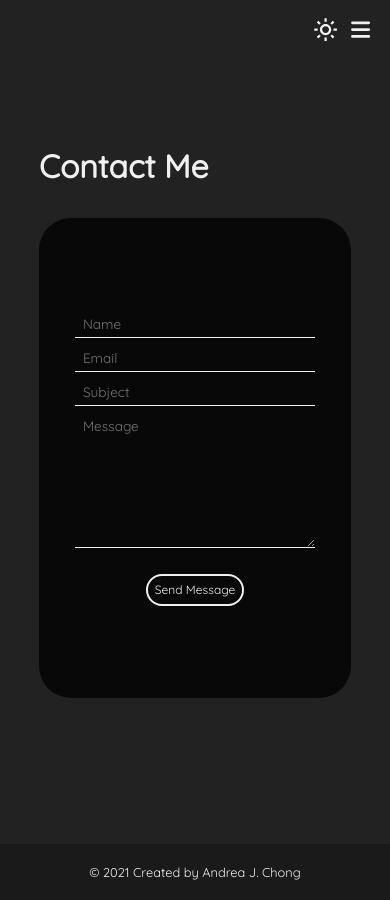
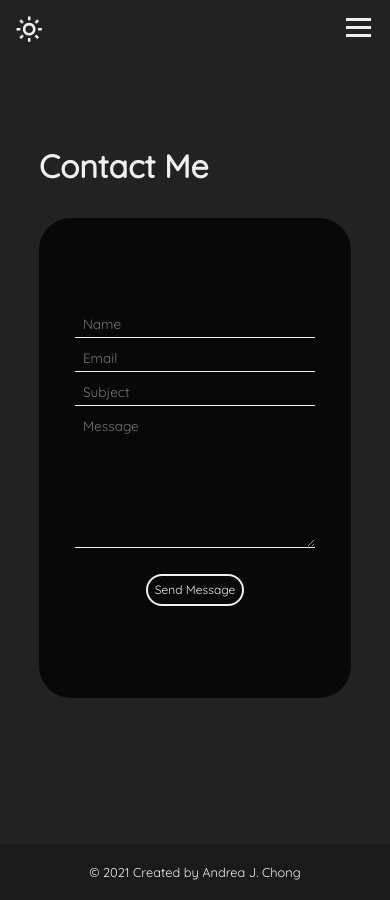
Before and after one commit to uhsandrea/my-portfolio, a React (Create React App) app: page /#/contact in a window 390 px wide. Built offline with nearby package versions, Linux system fonts and the light colour scheme; no server answers.

Commit message:
Hamburger nav animation

```diff
--- a/src/App.scss
+++ b/src/App.scss
@@ -355,12 +355,11 @@ footer {
 // Theme
 .theme {
   position: fixed;
-  right: 1rem;
-  top: 1rem;
-  font-size: 1.7rem;
+  right: 0.9rem;
+  top: 0.9rem;
+  font-size: 1.9rem;
 
   &:hover {
-    transform: scale(1.4);
     cursor: pointer;
   }
 }
@@ -368,10 +367,19 @@ footer {
 // Hamburger
 .hamburger {
   position: fixed;
-  right: 1rem;
-  top: 1rem;
-  font-size: 1.7rem;
+  right: 1.2rem;
+  top: 0.8rem;
   display: none;
+
+  span {
+    display: block;
+    width: 25px;
+    height: 3px;
+    margin: 5px auto;
+    -webkit-transition: all 0.3s ease-in-out;
+    transition: all 0.3s ease-in-out;
+    background-color: var(--font-color);
+  }
 }
 
 // Responsive
@@ -518,8 +526,9 @@ footer {
 
 @media screen and (max-width: 750px) {
   .theme {
-    right: 3.2rem;
+    left: 0.9rem;
     z-index: 10;
+    width: 2rem;
   }
 
   .hamburger {
@@ -527,19 +536,32 @@ footer {
     z-index: 10;
 
     &:hover {
-      transform: scale(1.4);
       cursor: pointer;
     }
   }
 
-  .nav-bar {
-    right: 0;
-    z-index: 5;
-    display: none;
+  .hamburger.active {
+    span:nth-child(2) {
+      opacity: 0;
+    }
+
+    span:nth-child(1) {
+      transform: translateY(8px) rotate(45deg);
+    }
+
+    span:nth-child(3) {
+      transform: translateY(-8px) rotate(-45deg);
+    }
   }
 
-  .active {
-    display: flex;
+  .nav-bar {
+    right: -10rem;
+    z-index: 5;
+    transition: 0.3s;
+  }
+
+  .nav-bar.active {
+    right: 0;
   }
 
   section {
--- a/src/components/Hamburger.js
+++ b/src/components/Hamburger.js
@@ -1,11 +1,14 @@
 import React from 'react';
-import { HiMenu } from 'react-icons/hi';
 
 const Hamburger = () => {
   return (
-    <div className="hamburger" onClick={
-      () => document.querySelector(".nav-bar").classList.toggle("active")}>
-      <HiMenu />
+    <div className="hamburger" onClick={() => {
+      document.querySelector(".nav-bar").classList.toggle("active");
+      document.querySelector(".hamburger").classList.toggle("active");
+    }}>
+      <span></span>
+      <span></span>
+      <span></span>
     </div>
 
   );
```
